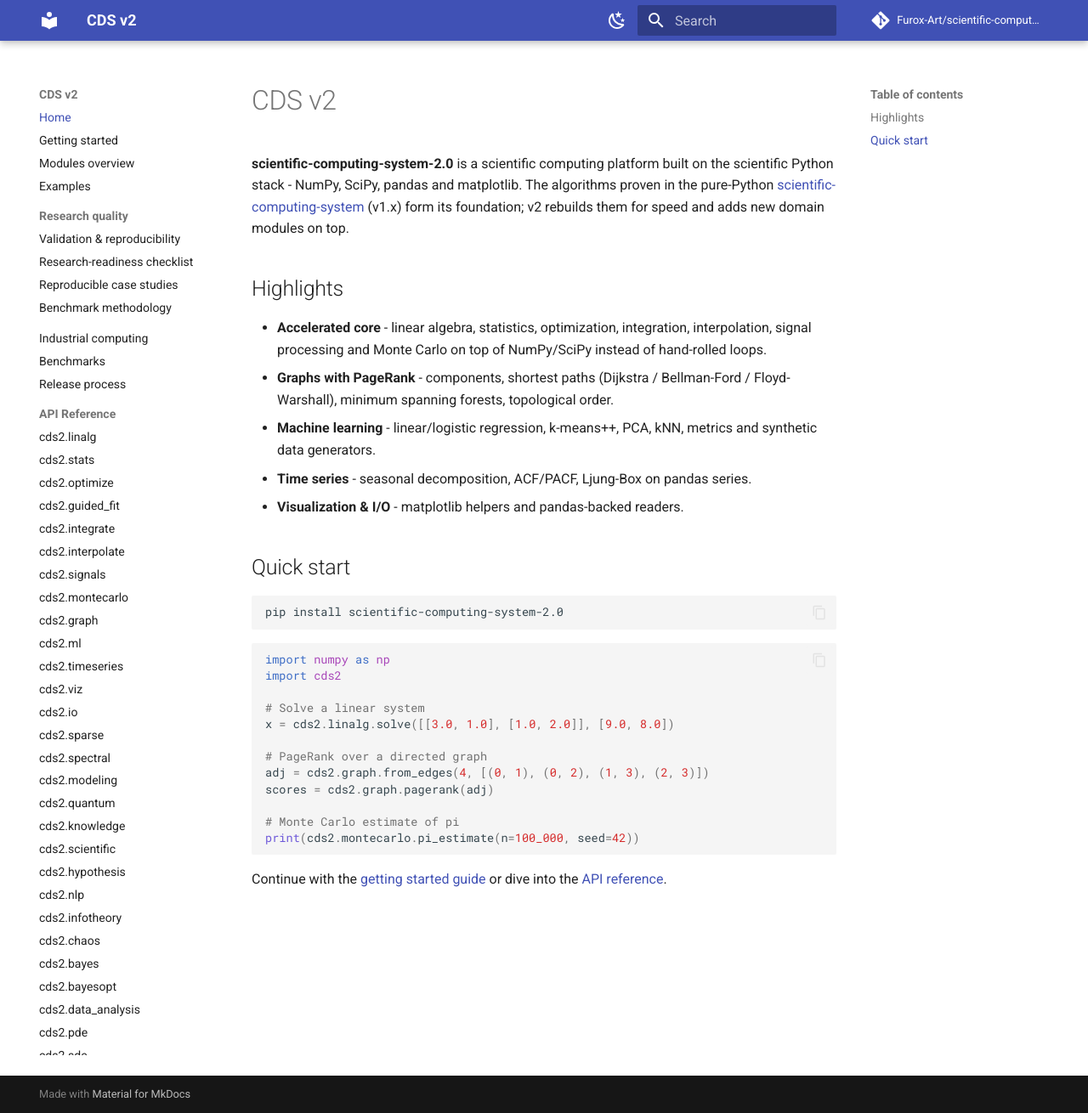
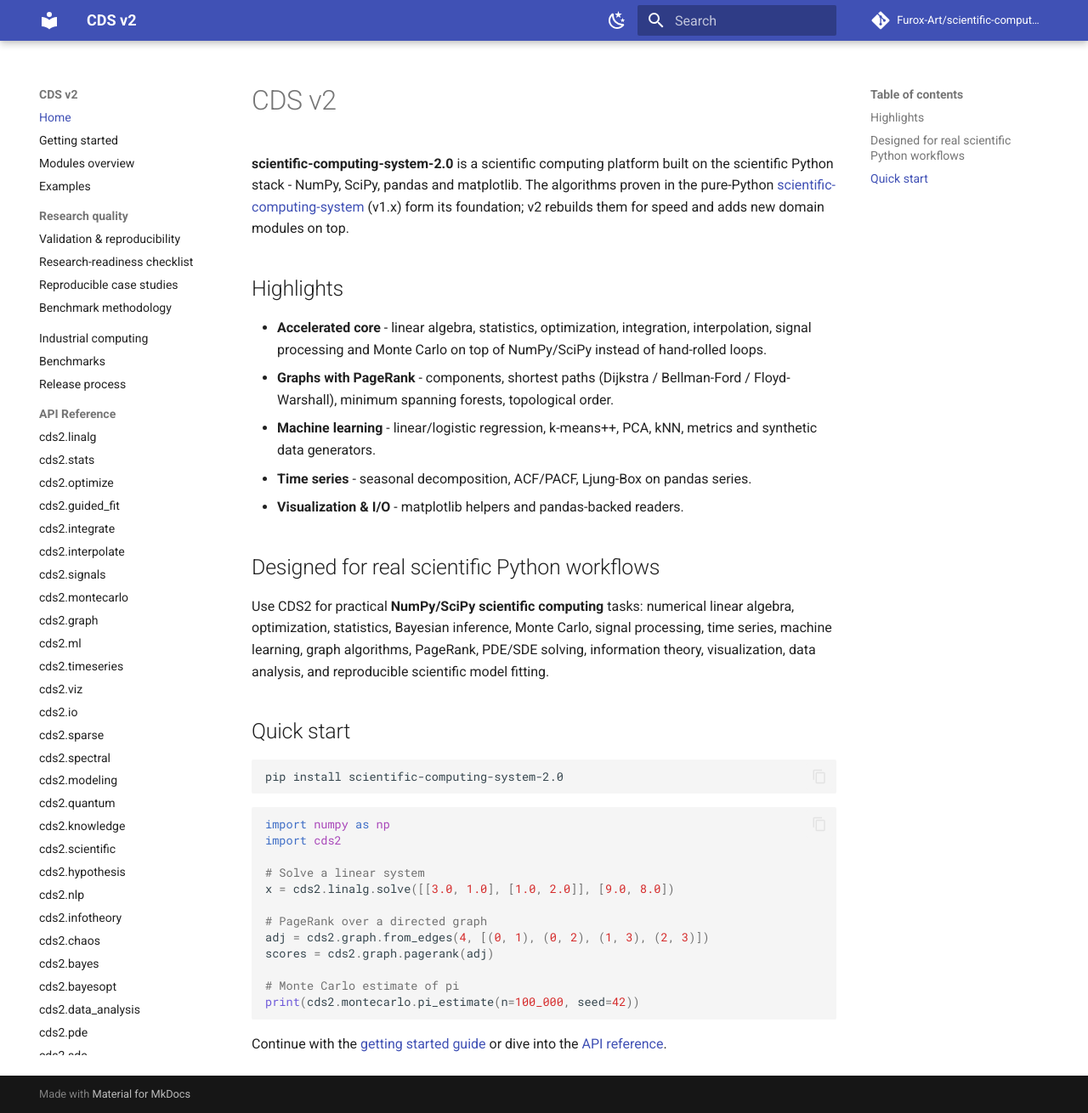
Before and after one commit to Furox-Art/scientific-computing-system-2.0, an MkDocs documentation site: the page built from docs/index.md, in a window 1280 px wide and 1310 px high. Shown: the whole window at 85% size. Built offline with MkDocs 1.6.1 and Material for MkDocs 9.7.7, drawn with Linux system fonts in a browser that asks for light colours; comment, search, counter and statistics services are not loaded.

Commit message:
docs: improve scientific Python discoverability

```diff
--- a/docs/index.md
+++ b/docs/index.md
@@ -19,6 +19,14 @@ modules on top.
 - **Time series** - seasonal decomposition, ACF/PACF, Ljung-Box on pandas
   series.
 - **Visualization & I/O** - matplotlib helpers and pandas-backed readers.
+
+## Designed for real scientific Python workflows
+
+Use CDS2 for practical **NumPy/SciPy scientific computing** tasks: numerical
+linear algebra, optimization, statistics, Bayesian inference, Monte Carlo,
+signal processing, time series, machine learning, graph algorithms, PageRank,
+PDE/SDE solving, information theory, visualization, data analysis, and
+reproducible scientific model fitting.
 
 ## Quick start
 
--- a/mkdocs.yml
+++ b/mkdocs.yml
@@ -1,5 +1,5 @@
 site_name: CDS v2
-site_description: Scientific computing platform on the NumPy/SciPy/pandas/matplotlib stack.
+site_description: NumPy/SciPy scientific computing platform for linear algebra, statistics, optimization, Bayesian inference, Monte Carlo, signal processing, time series, machine learning, PDE/SDE solvers, visualization and reproducible model fitting.
 site_author: Furox-Art
 site_url: https://furox-art.github.io/scientific-computing-system-2.0/
 repo_url: https://github.com/Furox-Art/scientific-computing-system-2.0
```
Also changed, not shown: README.md (+8 -0 lines).
